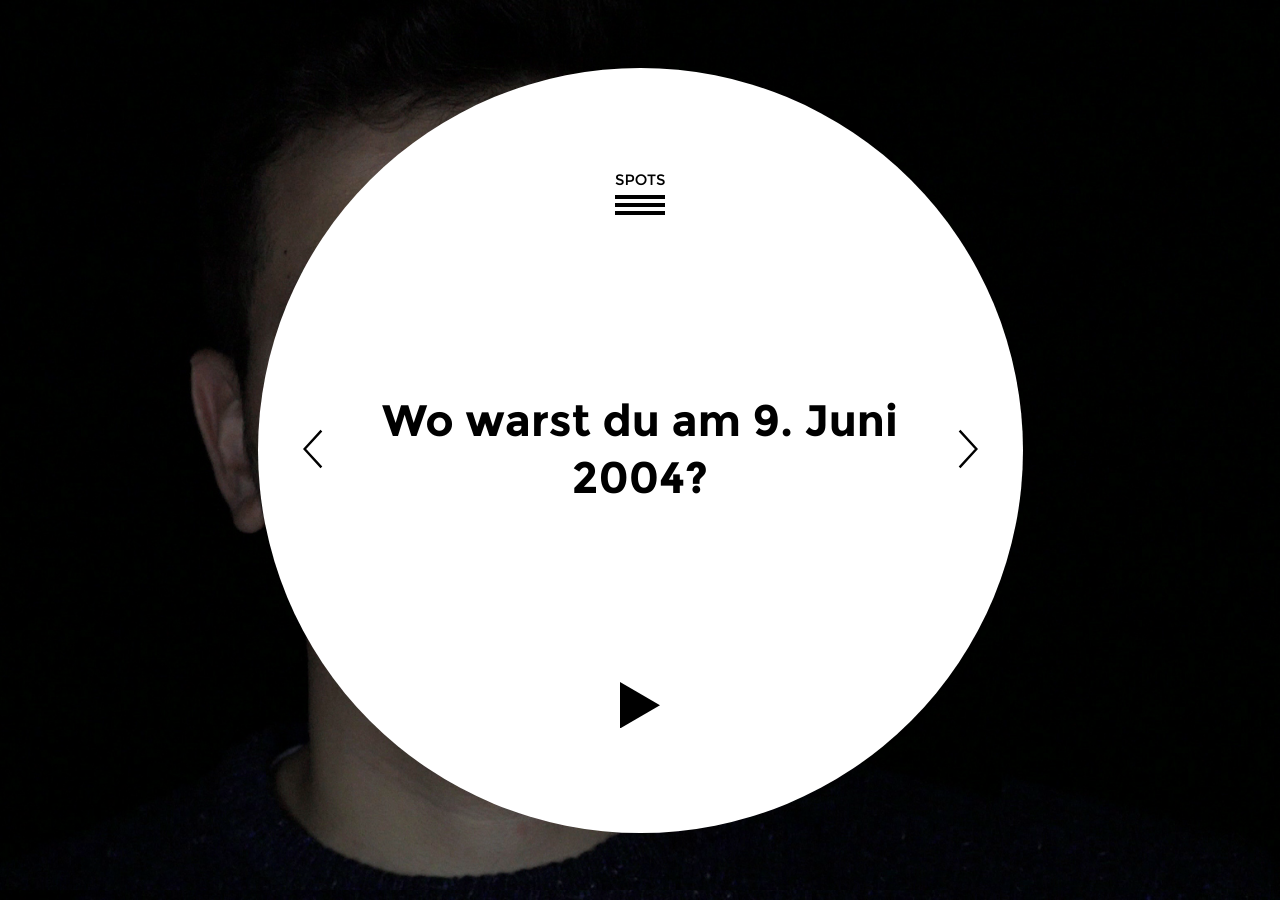
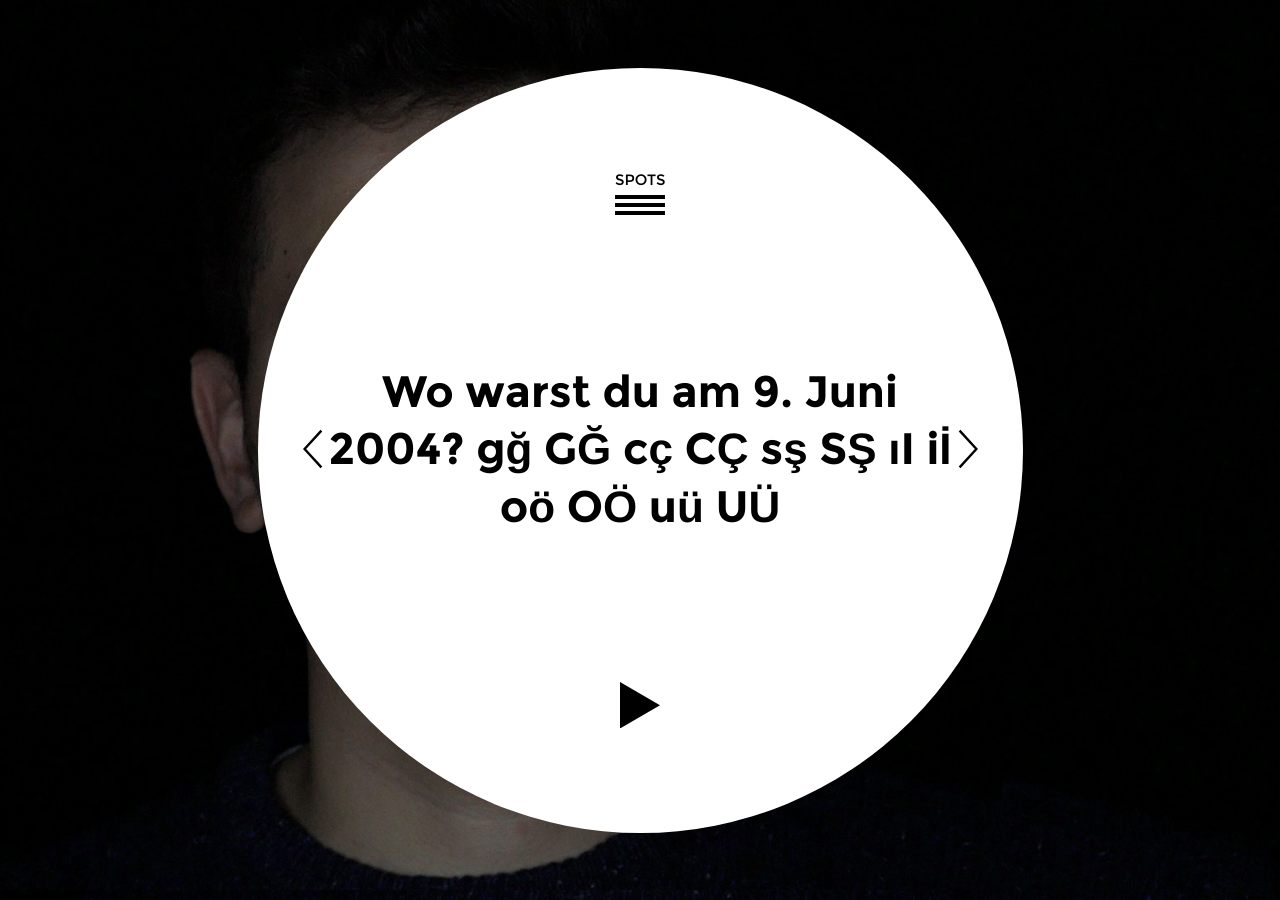
Before and after one commit to tribunal-spots/tribunal-spots.github.io, a Jekyll site: the page built from index.md, in a window 1280 px wide. Built offline with Jekyll 4.4.1, drawn with Linux system fonts in a browser that asks for light colours.

Commit message:
add sonderzeichen

```diff
--- a/_videos/01.markdown
+++ b/_videos/01.markdown
@@ -1,7 +1,7 @@
 ---
 youtube_url: "TMKh7_GR8jA"
 image_url: "image.jpg"
-title_de: "Wo warst du am 9. Juni 2004?"
+title_de: "Wo warst du am 9. Juni 2004? gğ GĞ cç CÇ sş SŞ ıI iİ oö OÖ uü UÜ"
 title_en: "Where have you been on June 9, 2004?"
 title_tr: "Wo warst du am 9. Juni 2004?"
 ---
```
